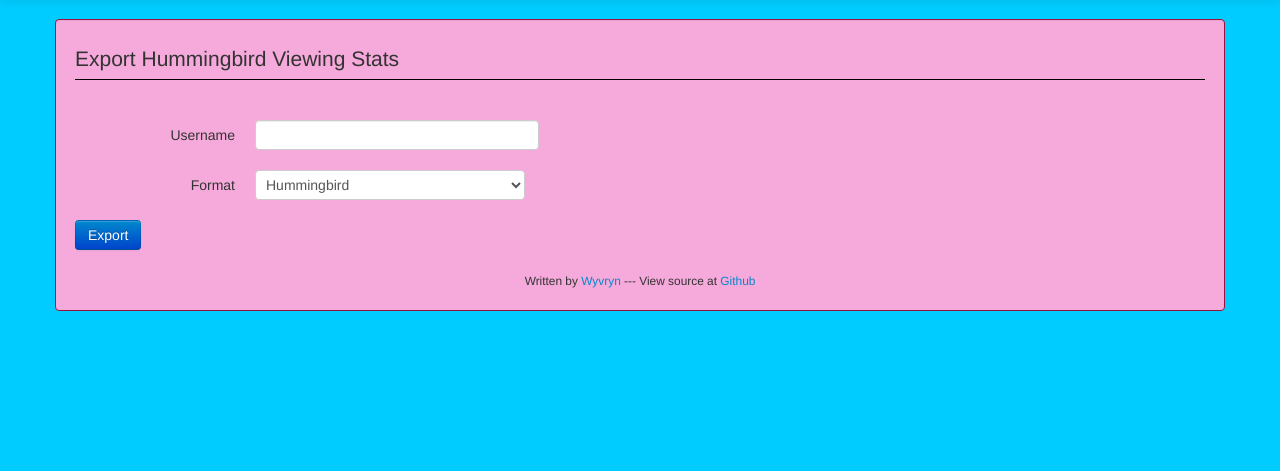
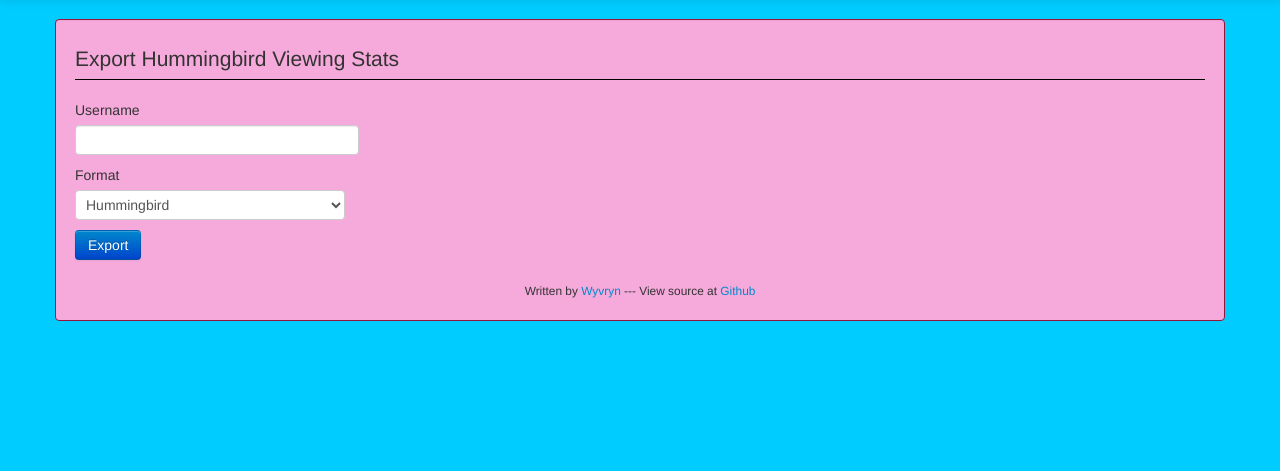
Before and after one commit to Wyvryn/HummingbirdExport, a Flask app: page / in a window 1280 px wide. Shown: the part 41-512 px from the top of the page. Run offline with Flask 2, Linux system fonts and the light colour scheme; some libraries are stand-ins or nearby versions.

Commit message:
Improve HTML, remove unneeded Javascript.

```diff
--- a/hummingbirdexport/templates/main.html
+++ b/hummingbirdexport/templates/main.html
@@ -6,12 +6,11 @@
     <meta name="viewport" content="width=device-width, initial-scale=1.0">
     <meta name="description" content="">
     <meta name="author" content="">
-    <link rel=stylesheet type=text/css href="{{ url_for('static', filename='css/style.css') }}">
+    <link rel=stylesheet type="text/css" href="{{ url_for('static', filename='css/style.css') }}">
     <link rel="shortcut icon" href="{{ url_for('static', filename='favicon.ico') }}">
-
+  </head>
 
   <body>
-
     <div class="navbar navbar-inverse navbar-fixed-top">
       <div class="navbar-inner">
         <div class="container">
@@ -22,41 +21,29 @@
 
     <div class="container">
       <div class="well">
-        <form class="form-horizontal" method="post" action="/submit">
-          <fieldset>
-
-          <!-- Form Name -->
+        <form method="post" action="/submit">
           <legend>Export Hummingbird Viewing Stats</legend>
 
-          <!-- Text input-->
-          <div class="control-group">
-            <label class="control-label" for="uname">Username</label>
-            <div class="controls">
-              <input id="uname" name="uname" type="text" class='input-xlarge'>
-            </div>
-          </div>
-          <div class="control-group">
-              <label class="control-label" for="method">Format</label>
-              <div class="controls">
-                <select id="method" name="method" class="input-xlarge">
-                  <option value="0">Hummingbird</option>
-                  <option value="1">MAL Compatible - Experimental</option>
-                </select>
-              </div>
-            </div>
+          <fieldset class="form-group">
+            <label for="uname">Username</label>
+            <input type="text" name="uname" id="uname" class="input-xlarge">
+          </fieldset>
 
+          <fieldset class="form-group">
+            <label for="method">Format</label>
+            <select id="method" name="method" class="input-xlarge">
+              <option value="0">Hummingbird</option>
+              <option value="1">MAL Compatible</option>
+            </select>
+          </fieldset>
 
+          <fieldset class="form-group">
+            <button class="btn btn-primary" type="submit">Export</button>
           </fieldset>
-          <button class="btn btn-primary" type="submit">Export</button>
         </form>
+
         <center><small>Written by <a href="http://hummingbird.me/users/Wyvryn/feed">Wyvryn</a> --- View source at <a href="https://github.com/Wyvryn/HummingbirdExport/">Github</a></small></center>
       </div>
-    </div> <!-- /container -->
-
-    <!-- Le javascript
-    ================================================== -->
-    <!-- Placed at the end of the document so the pages load faster -->
-    <script src="{{ url_for('static', filename='js/jquery.js') }}"></script>
-    <script src="{{ url_for('static', filename='js/bootstrap.js') }}"></script>
+    </div>
   </body>
 </html>
```
